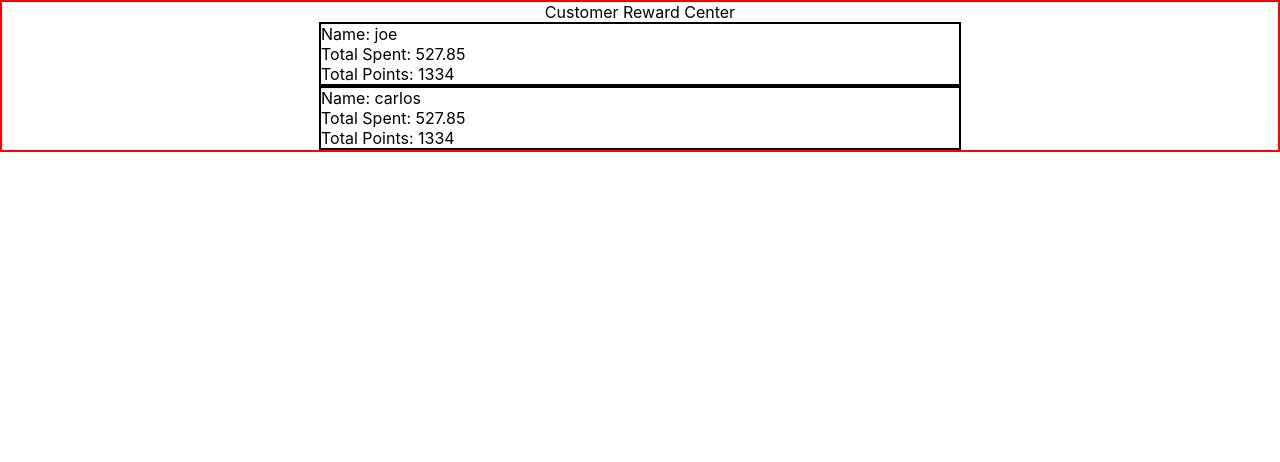
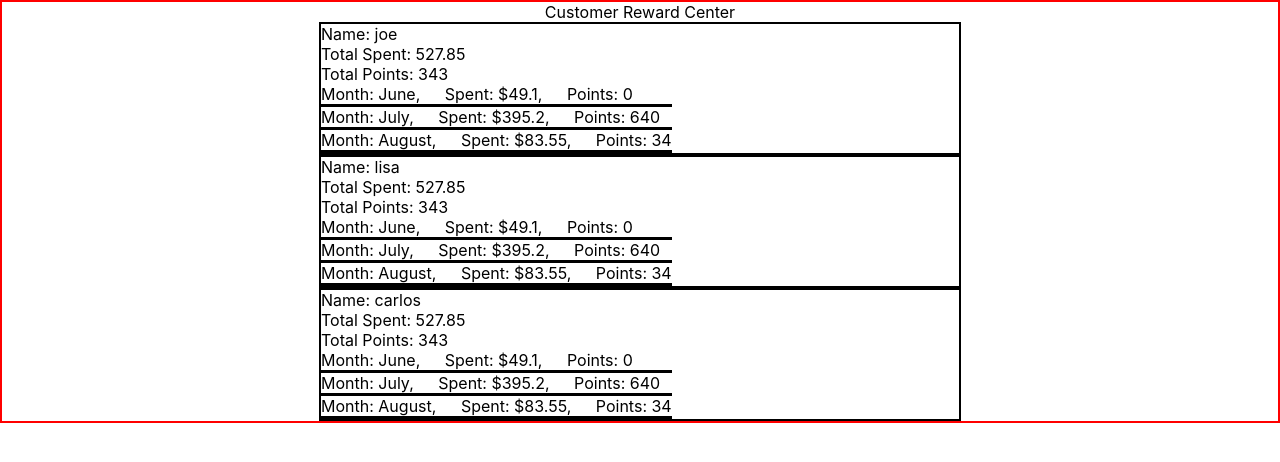
Before and after one commit to ZBMO/customer-points, a React (Create React App) app: page / in a window 1280 px wide. Shown: the top 462 px of the page. Built offline with nearby package versions, Linux system fonts and the light colour scheme.

Commit message:
zach - customer point totals not adding correctly

```diff
--- a/src/components/CustomerCard.js
+++ b/src/components/CustomerCard.js
@@ -4,17 +4,20 @@ import MonthRewards from "./MonthRewards";
 class CustomerCard  extends Component {
 
   render () {
-    const { customer } = this.props
+    const { name, totalSpent, totalPoints, threeMonthRewards } = this.props.customer
 
     return(
       <div className="customer-card">
         <div style={{display:"flex", flexDirection:"column"}}>
-          <span>Name: {customer.name}</span>
-          <span>Total Spent: {customer.totalSpent}</span>
-          <span>Total Points: {customer.totalPoints}</span>
+          <span>Name: {name}</span>
+          <span>Total Spent: {totalSpent}</span>
+          <span>Total Points: {totalPoints}</span>
           <div style={{display:"flex", flexDirection:"column"}}>
-            {customer.threeMonthRewards.map((monthData, i) =>
-              <MonthRewards key={i} monthData={monthData} />)
+            {Object.keys(threeMonthRewards).map((monthName, i) =>
+              <MonthRewards
+                key={i}
+                monthName={monthName}
+                monthData={threeMonthRewards[monthName]} />)
             }
           </div>
         </div>
--- a/src/components/Customers.js
+++ b/src/components/Customers.js
@@ -2,37 +2,37 @@ import React, { Component } from 'react';
 import CustomerCard from "./CustomerCard"
 
 class Customers  extends Component {
-  data = require('../resources/mockData.json');
+  data = require('../resources/preSortedMockData.json');
   single_point_threshold = 50;
   double_point_threshold = 100;
   double_point_multiplier = 2;
-  preSortedMockData =
-    [
-      {
-      "name": "joe",
-      "orderHistory": [
-        {"date":  "06/01/2022", "price": 19.55},
-        {"date":  "06/10/2022", "price": 29.55},
-        {"date":  "07/03/2022", "price": 55.55},
-        {"date":  "07/17/2022", "price": 99.55},
-        {"date":  "07/22/2022", "price": 201.55},
-        {"date":  "07/29/2022", "price": 38.55},
-        {"date":  "08/05/2022", "price": 83.55}
-        ]
-      },
-      {
-        "name": "carlos",
-        "orderHistory": [
-          {"date":  "06/01/2022", "price": 19.55},
-          {"date":  "06/10/2022", "price": 29.55},
-          {"date":  "07/03/2022", "price": 55.55},
-          {"date":  "07/17/2022", "price": 99.55},
-          {"date":  "07/22/2022", "price": 201.55},
-          {"date":  "07/29/2022", "price": 38.55},
-          {"date":  "08/05/2022", "price": 83.55}
-        ]
-      }
-    ]
+  // preSortedMockData =
+  //   [
+  //     {
+  //     "name": "joe",
+  //     "orderHistory": [
+  //       {"date":  "06/01/2022", "price": 19.55},
+  //       {"date":  "06/10/2022", "price": 29.55},
+  //       {"date":  "07/03/2022", "price": 55.55},
+  //       {"date":  "07/17/2022", "price": 99.55},
+  //       {"date":  "07/22/2022", "price": 201.55},
+  //       {"date":  "07/29/2022", "price": 38.55},
+  //       {"date":  "08/05/2022", "price": 83.55}
+  //       ]
+  //     },
+  //     {
+  //       "name": "carlos",
+  //       "orderHistory": [
+  //         {"date": "2022-06-01", "price": 19.55},
+  //         {"date": "2022-06-10", "price": 29.55},
+  //         {"date": "2022-07-03", "price": 55.55},
+  //         {"date": "2022-07-17", "price": 99.55},
+  //         {"date": "2022-07-22", "price": 201.55},
+  //         {"date": "2022-07-29", "price": 38.55},
+  //         {"date": "2022-08-05", "price": 83.55}
+  //       ]
+  //     }
+  //   ]
   formattedCustomers = []
 
   constructor(props) {
@@ -43,26 +43,49 @@ class Customers  extends Component {
   }
 
   getTotalPoints = (moneySpent) => {
-    return Math.round((moneySpent - this.single_point_threshold)
-      + (moneySpent - this.double_point_threshold)*this.double_point_multiplier)
+    let points = 0
+
+    if (moneySpent > 100) {
+      points = this.single_point_threshold + (moneySpent - this.double_point_threshold)*this.double_point_multiplier
+    } else if (moneySpent > 50) {
+      points = moneySpent - this.single_point_threshold
+    }
+
+    return Math.round(points)
   }
 
   reformatCustomerData = () => {
-    console.log("reformatCustomers-----------------");
-
-    this.formattedCustomers = this.preSortedMockData.map(customer => {
+    this.formattedCustomers = this.state.rawCustomers.map(customer => {
 
       let customerTotal = 0;
+      let totalPoints = 0;
+      let threeMonthRewards = {};
 
       customer.orderHistory.forEach(order => {
         customerTotal += order.price;
+        totalPoints += this.getTotalPoints(order.price);
+
+        let orderDate = new Date(order.date);
+        let orderMonth = orderDate.toLocaleString(
+          'default', {month: 'long'});
+
+        if (Object.keys(threeMonthRewards).includes(orderMonth)) {
+          threeMonthRewards[orderMonth].spent += order.price;
+          threeMonthRewards[orderMonth].points = this.getTotalPoints(threeMonthRewards[orderMonth].spent)
+        }
+        else {
+          threeMonthRewards[orderMonth] = {
+            "spent": order.price,
+            "points": this.getTotalPoints(order.price)
+          }
+        }
       })
 
       return {
         "name": customer.name,
         "totalSpent": customerTotal,
-        "totalPoints": this.getTotalPoints(customerTotal),
-        "threeMonthRewards": []}
+        "totalPoints": totalPoints,
+        "threeMonthRewards": threeMonthRewards}
     })
   }
 
--- a/src/components/MonthRewards.js
+++ b/src/components/MonthRewards.js
@@ -2,13 +2,15 @@ import React, { Component } from 'react';
 
 class MonthRewards  extends Component {
   render () {
+    const { monthName, monthData } = this.props
+
     return(
       <div className="month-rewards">
 
         <div style={{borderBottom:"solid"}}>
-            <span>Month: {this.props.monthData.month}, </span>
-            <span style={{marginLeft:"20px"}}>Spent: ${this.props.monthData.spent}, </span>
-            <span style={{marginLeft:"20px"}}>Points: {this.props.monthData.points}</span>
+            <span>Month: {monthName}, </span>
+            <span style={{marginLeft:"20px"}}>Spent: ${monthData.spent}, </span>
+            <span style={{marginLeft:"20px"}}>Points: {monthData.points}</span>
         </div>
       </div>
     );
```
